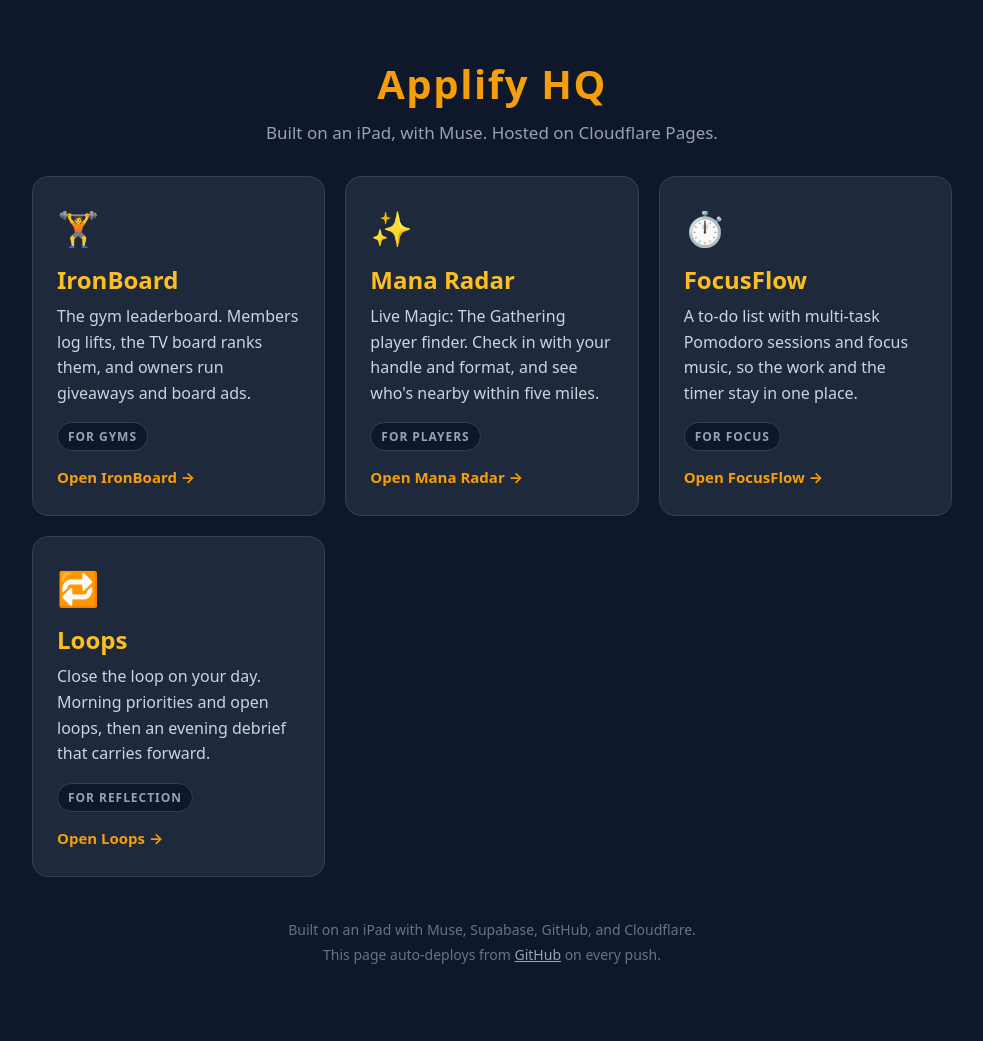
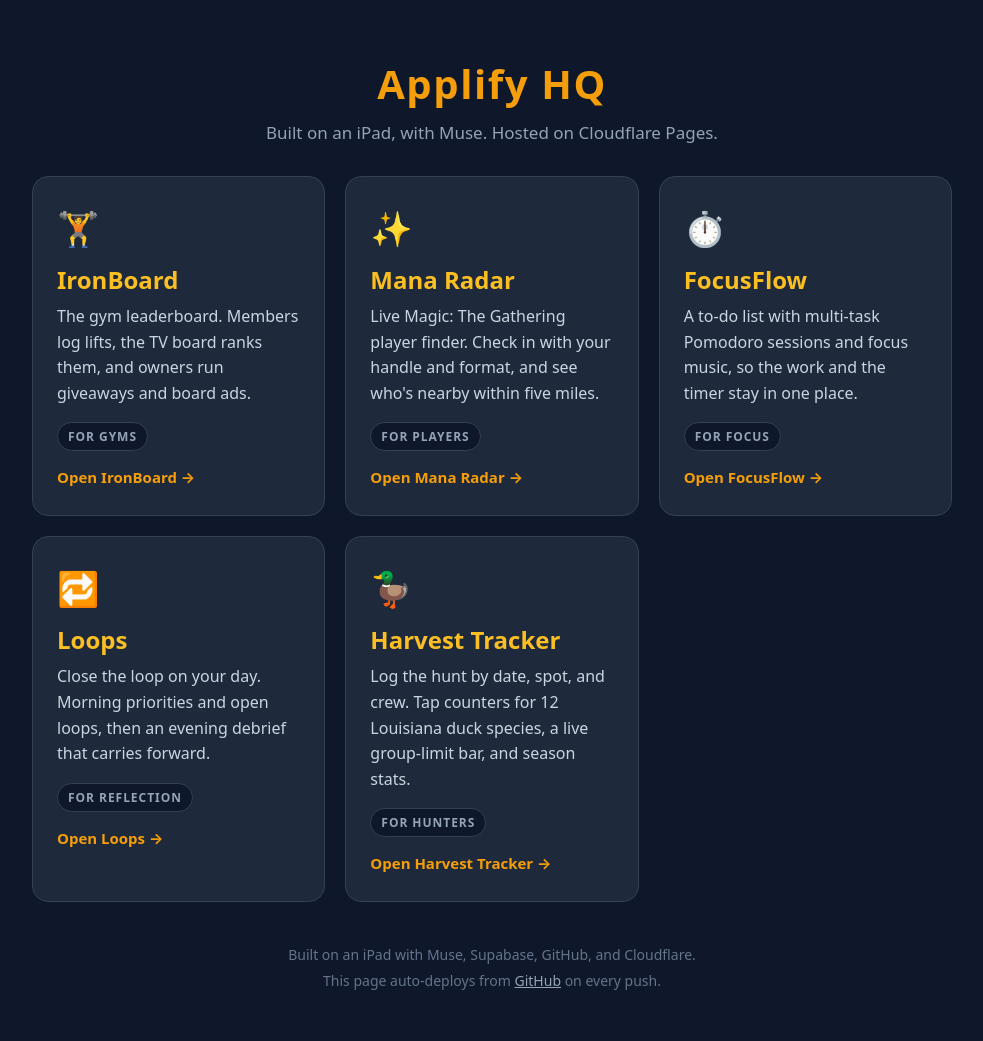
Before and after one commit to Io2k/ian-apps, a plain HTML site: page index.html in a window 1280 px wide. Shown: the whole page, without its empty margins (148-1131 px from the left). Before the commit the page ends 1015 px from the top, so only its background shows below. Drawn offline with Linux system fonts and the light colour scheme.

Commit message:
Add Harvest Tracker card to the dashboard

```diff
--- a/index.html
+++ b/index.html
@@ -4,7 +4,7 @@
 <meta charset="UTF-8">
 <meta name="viewport" content="width=device-width, initial-scale=1.0">
 <title>Applify HQ</title>
-<meta name="description" content="Apps built on an iPad with Muse: IronBoard, Mana Radar, FocusFlow, and Loops.">
+<meta name="description" content="Apps built on an iPad with Muse: IronBoard, Mana Radar, FocusFlow, Loops, and Harvest Tracker.">
 <style>
   * { box-sizing: border-box; margin: 0; padding: 0; }
   body { background: #0f172a; color: #e2e8f0; font-family: system-ui, -apple-system, "Segoe UI", sans-serif; min-height: 100vh; }
@@ -62,6 +62,14 @@
     <span class="tag">For reflection</span>
     <span class="go">Open Loops &rarr;</span>
   </a>
+
+  <a class="card" href="https://louisiana-harvest-tracker.pages.dev">
+    <div class="icon">🦆</div>
+    <h2>Harvest Tracker</h2>
+    <p>Log the hunt by date, spot, and crew. Tap counters for 12 Louisiana duck species, a live group-limit bar, and season stats.</p>
+    <span class="tag">For hunters</span>
+    <span class="go">Open Harvest Tracker &rarr;</span>
+  </a>
 </main>
 
 <footer>
```
